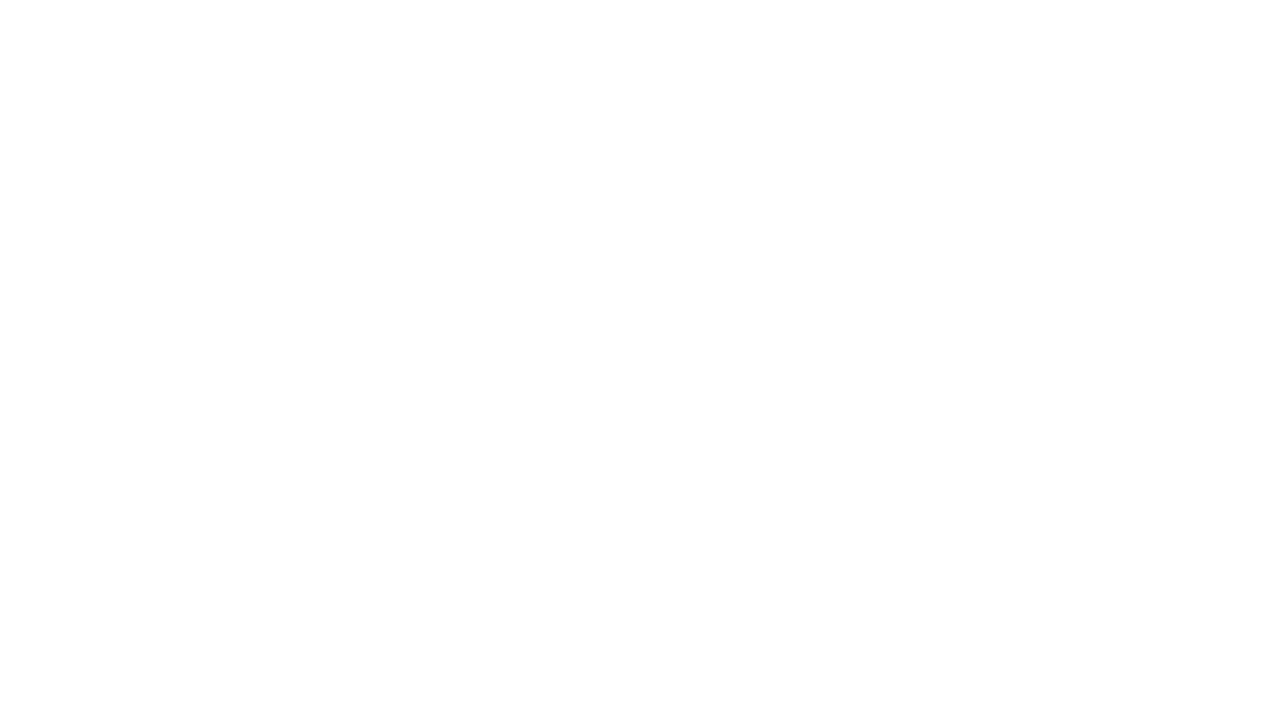
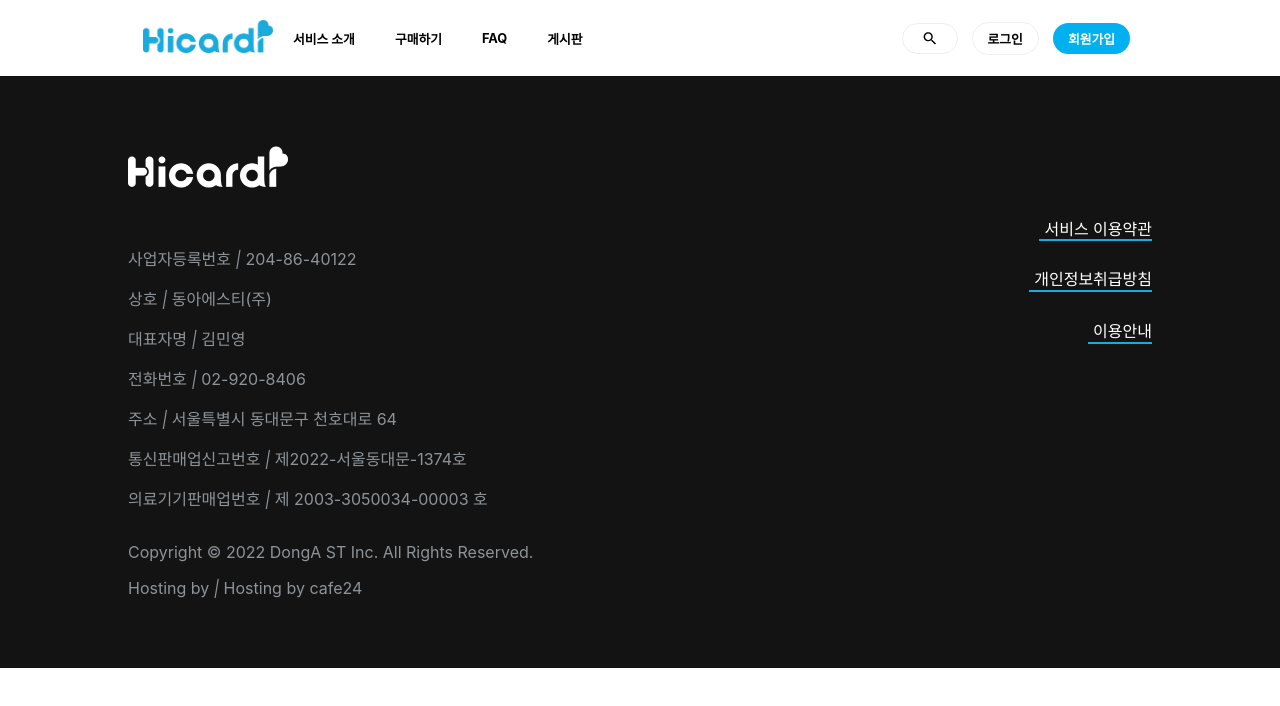
Before and after one commit to DONGA-ST-B/frontend, a React (Create React App) app: page /login in a window 1280 px wide. Before the commit this address had no page. Shown: the top 706 px of the page. Built offline with nearby package versions, Linux system fonts and the light colour scheme.

Commit message:
[feat] : 헤더의 로그인 버튼 클릭시 로그인페이지로 이동

```diff
--- a/src/components/header/Header.js
+++ b/src/components/header/Header.js
@@ -1,17 +1,24 @@
 import React from "react";
 import { styled } from "styled-components";
+import { Link, useNavigate } from "react-router-dom";
 import logo from "../../assets/hicardi_logo.png";
 import { Search } from "@mui/icons-material";
 
 export default function Header() {
+  const navigate = useNavigate();
+
+  const handleLoginClick = () => {
+    navigate("/login");
+  };
+
+
   return (
     <HeaderBox>
       <LeftBox>
         <MenuText>
-          <a href="/">
-            {" "}
+          <Link to="/">
             <img src={logo} alt="Hicardi" width="130px" />
-          </a>
+          </Link>
           <TextContent>서비스 소개</TextContent>
           <TextContent>구매하기</TextContent>
           <TextContent>FAQ</TextContent>
@@ -24,7 +31,7 @@ export default function Header() {
           <WhiteButton>
             <Search style={{ height: "17px" }} />
           </WhiteButton>
-          <WhiteButton>로그인</WhiteButton>
+          <WhiteButton onClick={handleLoginClick}>로그인</WhiteButton>
           <SkyButton>회원가입</SkyButton>
         </MenuText>
       </RightBox>
@@ -93,4 +100,8 @@ const WhiteButton = styled.div`
   margin-left: 7px;
   margin-right: 7px;
   /* width: 100%; */
+
+  &:hover {
+    cursor: pointer;
+  }
 `;
--- /dev/null
+++ b/src/pages/login/LoginPage.js
@@ -0,0 +1,14 @@
+import React from "react";
+import Header from "../../components/header/Header";
+import Footer from "../../components/footer/Footer";
+
+export default function ProductDetailPage() {
+    return (
+      <div>
+        <Header />
+        <div>
+        </div>
+        <Footer />
+      </div>
+    );
+  }
--- a/src/routes/index.js
+++ b/src/routes/index.js
@@ -5,6 +5,7 @@ import BuyListPage from "../pages/buyList/BuyListPage";
 import ProductDetailPage from "../pages/product/ProductDetailPage";
 import { BrowserRouter, Route, Routes } from "react-router-dom";
 import MonitoringPage from "../pages/monitoring/MonitoringPage";
+import LoginPage from "../pages/login/LoginPage";
 
 export default function RootRoute() {
   return (
@@ -15,6 +16,7 @@ export default function RootRoute() {
         <Route path="/footer" element={<Footer />} />
         <Route path="/buy-list" element={<BuyListPage />} />
         <Route path="/product-detail/0" element={<ProductDetailPage />} />
+        <Route path="/login" element={<LoginPage />} />
       </Routes>
     </BrowserRouter>
   );
```
